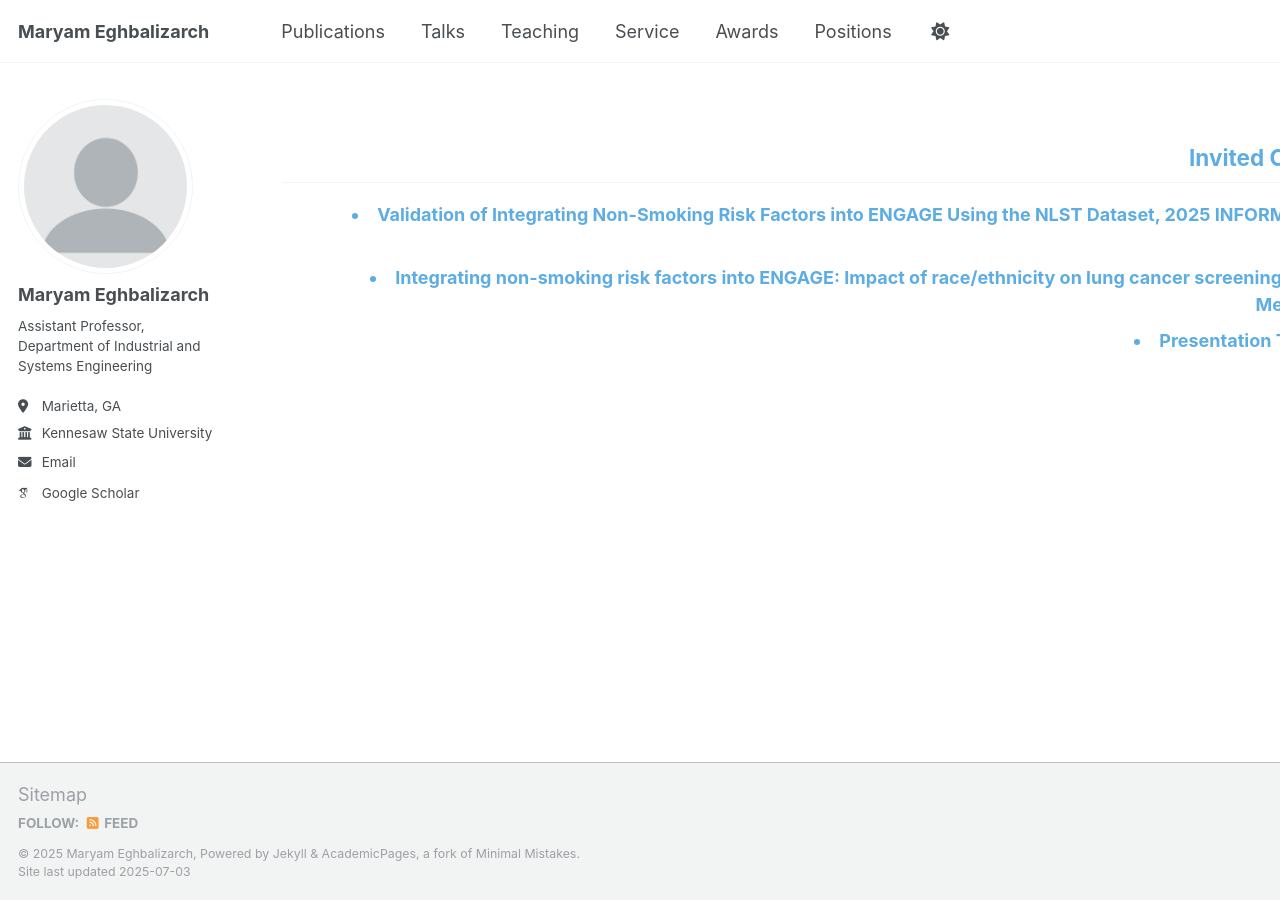
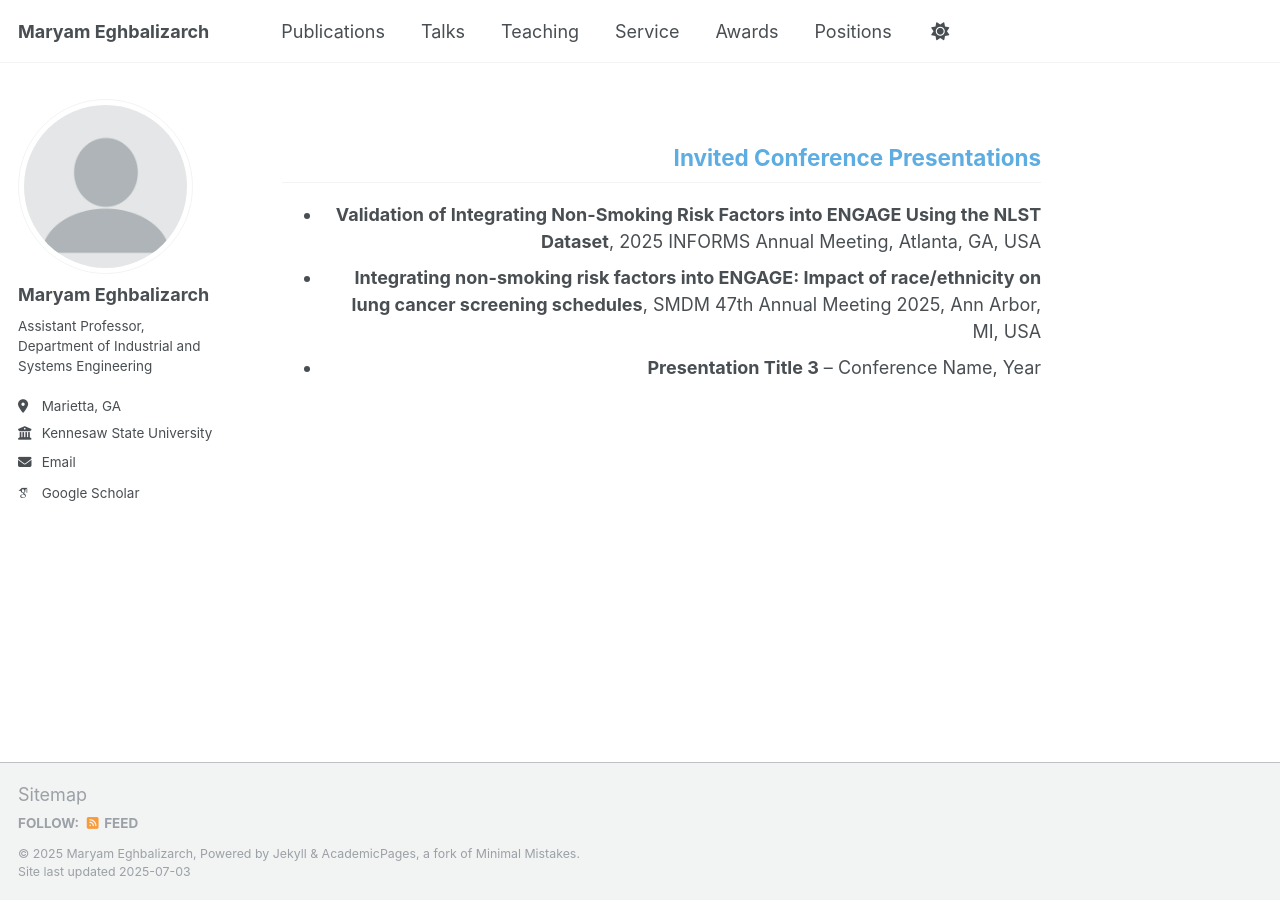
Before and after one commit to meghbalizarch/meghbalizarch.github.io, a Jekyll site: the page built from _pages/talks.html, in a window 1280 px wide. Built offline with Jekyll 4.4.1, drawn with Linux system fonts in a browser that asks for light colours; some web fonts are replaced; a script that is not in the unit is left out.

Commit message:
Update talks.html

```diff
--- a/_pages/talks.html
+++ b/_pages/talks.html
@@ -2,32 +2,9 @@
 permalink: /talks/
 author_profile: true
 ---
-
-<style>
-  body, html {
-    margin: 0;
-    padding: 0;
-  }
-  .right-aligned {
-    width: 100vw;        /* full viewport width */
-    box-sizing: border-box; /* include padding/border in width */
-    padding-right: 5px;  /* tiny gap from edge */
-    text-align: right;
-    color: #5dade2;
-    font-weight: bold;
-  }
-  .right-aligned ul {
-    padding-right: 0;
-    margin-right: 0;
-    list-style-position: inside; /* bullets inside the right-aligned block */
-  }
-</style>
-
-<div class="right-aligned">
-  <h2>Invited Conference Presentations</h2>
-  <ul>
-    <li><strong>Validation of Integrating Non-Smoking Risk Factors into ENGAGE Using the NLST Dataset</strong>, 2025 INFORMS Annual Meeting, Atlanta, GA, USA</li>
-    <li><strong>Integrating non-smoking risk factors into ENGAGE: Impact of race/ethnicity on lung cancer screening schedules</strong>, SMDM 47th Annual Meeting 2025, Ann Arbor, MI, USA</li>
-    <li><strong>Presentation Title 3</strong> – Conference Name, Year</li>
-  </ul>
-</div>
+<h2 style="color:#5dade2; font-weight:bold; text-align:right; margin-right:10px;">Invited Conference Presentations</h2>
+<ul style="text-align:right; margin-right:10px; padding-right:0;">
+  <li><strong>Validation of Integrating Non-Smoking Risk Factors into ENGAGE Using the NLST Dataset</strong>, 2025 INFORMS Annual Meeting, Atlanta, GA, USA</li>
+  <li><strong>Integrating non-smoking risk factors into ENGAGE: Impact of race/ethnicity on lung cancer screening schedules</strong>, SMDM 47th Annual Meeting 2025, Ann Arbor, MI, USA</li>
+  <li><strong>Presentation Title 3</strong> – Conference Name, Year</li>
+</ul>
```
